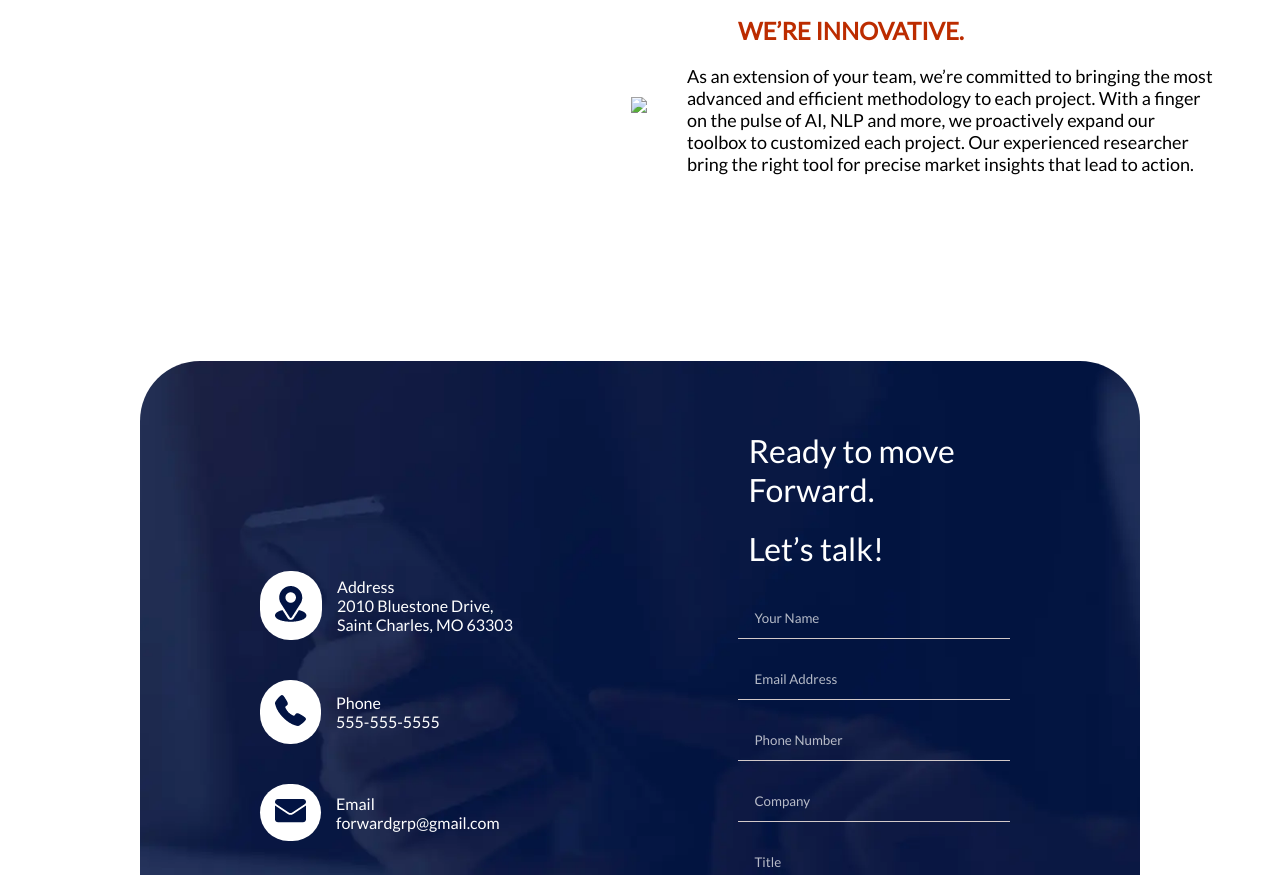
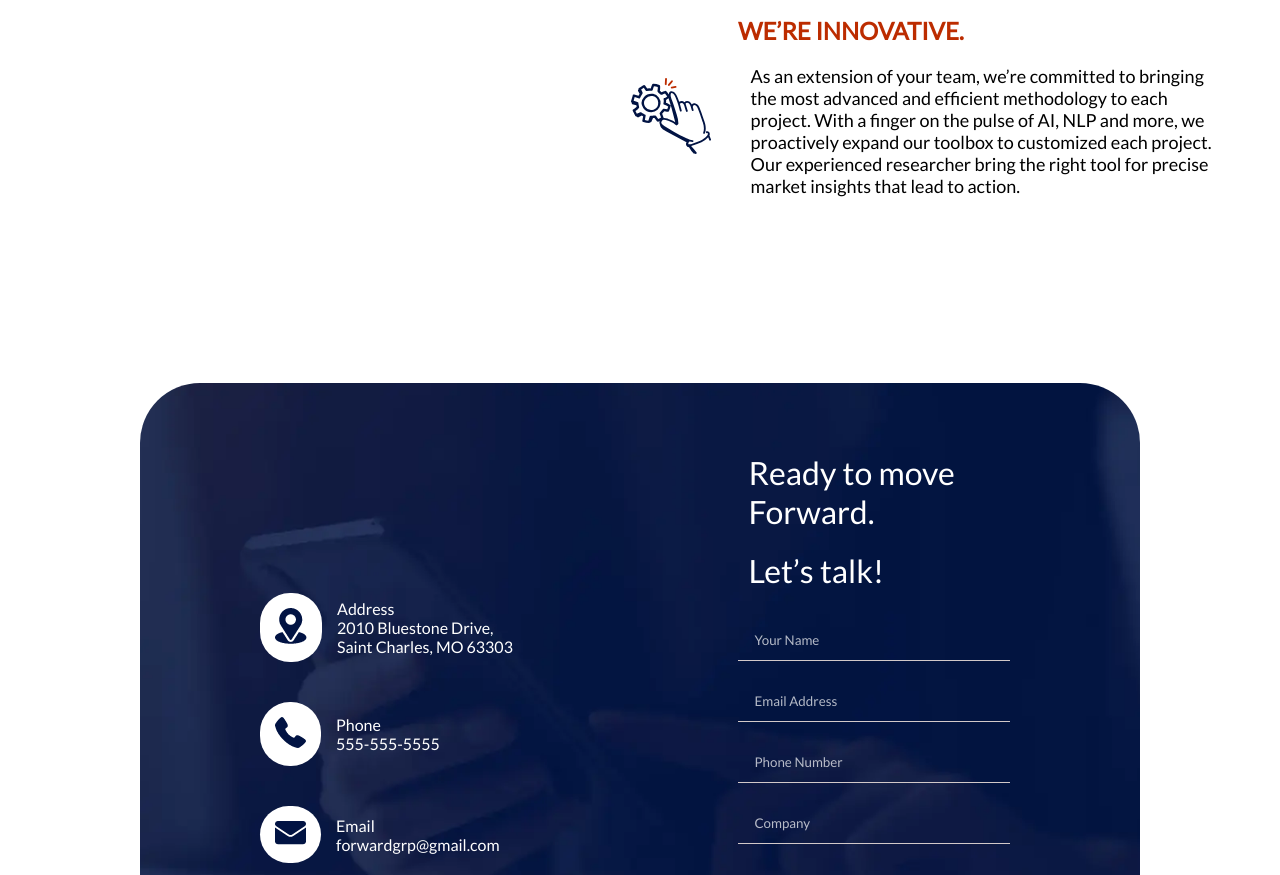
Before and after one commit to RishavRanjan786/Forward-Group-Replica, a plain HTML site: page index.html in a window 1280 px wide. Shown: the part 2369-3244 px from the top of the page. Drawn offline with Linux system fonts and the light colour scheme; files whose address does not match are found by name.

Commit message:
Update index.html

```diff
--- a/index.html
+++ b/index.html
@@ -120,7 +120,7 @@
                 <div class="box">
                     <h2>WE’RE INNOVATIVE.</h2>
                     <div class="inside">
-                        <img src="./images/_x31_9.svg">
+                        <img src="./images/handsettings.svg">
                         <p>As an extension of your team, we’re committed to bringing the most advanced and
                             efficient methodology to each project. With a finger on the pulse of AI, NLP
                             and more, we proactively expand our toolbox to customized each project. Our
```
